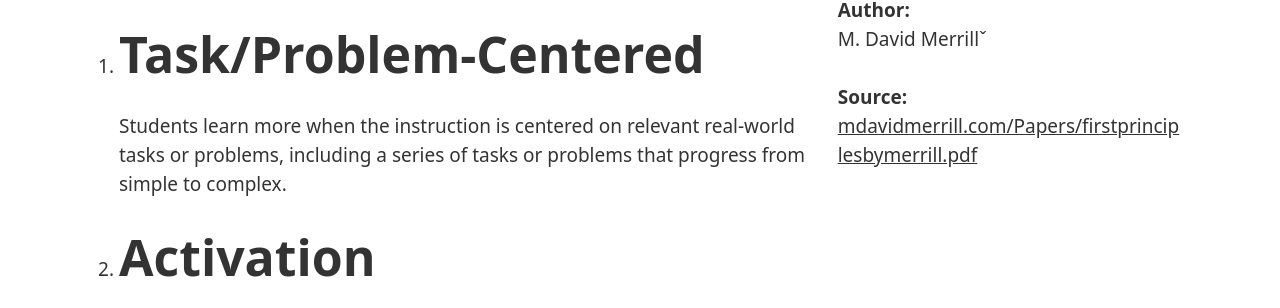
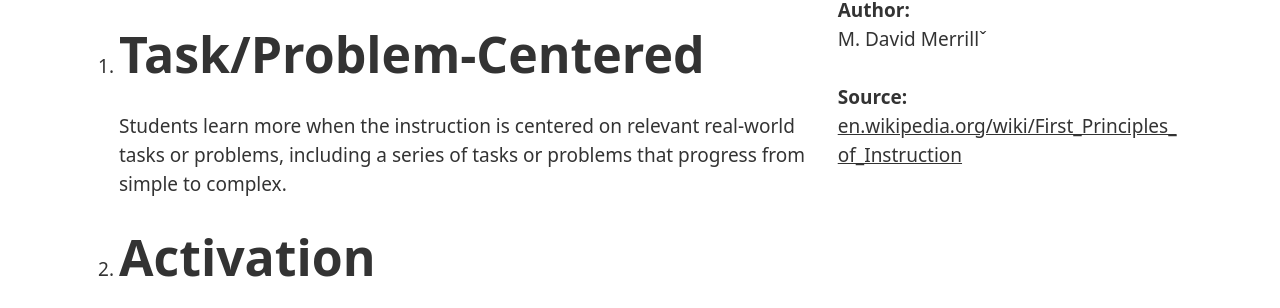
Before and after one commit to benbrignell/principles.design, a Jekyll site: the page built from _examples/first-principles-of-instruction.md, in a window 1280 px wide. Shown: the part 477-785 px from the top of the page. Built offline with Jekyll 4.4.1, drawn with Linux system fonts in a browser that asks for light colours; comment, search, counter and statistics services are not loaded; some of the changed lines change nothing that is shown.

Commit message:
Update first-principles-of-instruction.md

```diff
--- a/_examples/first-principles-of-instruction.md
+++ b/_examples/first-principles-of-instruction.md
@@ -2,7 +2,7 @@
 title: First Principles of Instruction
 author: M. David Merrillˇ
 overview: An instructional theory based on a broad review of many instructional models and theories.
-link: http://www.mdavidmerrill.com/Papers/firstprinciplesbymerrill.pdf
+link: https://en.wikipedia.org/wiki/First_Principles_of_Instruction
 principles:
 - principle: Task/Problem-Centered
   summary: |
```
